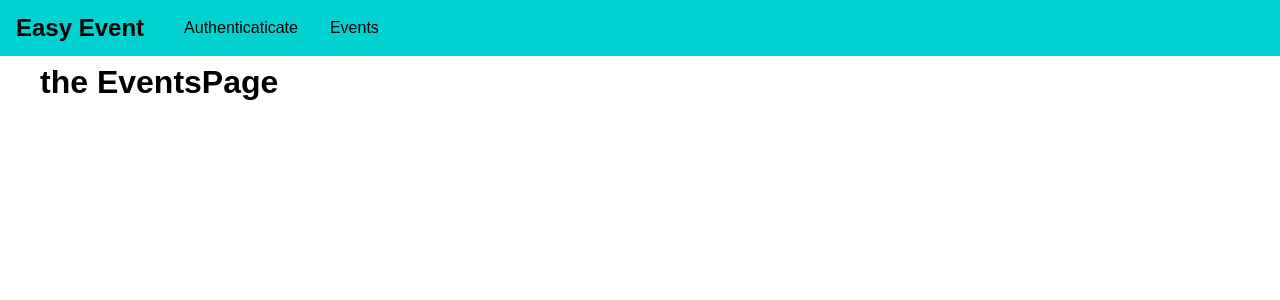
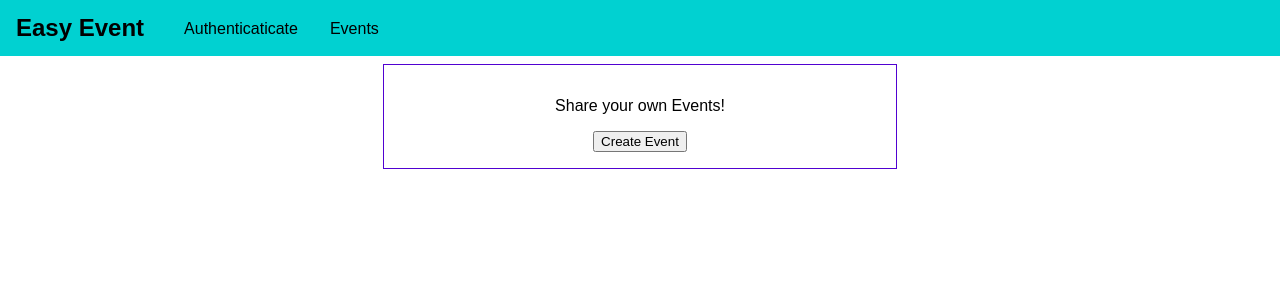
Before and after one commit to yamachan0625/react-projects-graphql-react-event-booking, a React (Create React App) app in the folder frontend/: page /events in a window 1280 px wide. Shown: the top 300 px of the page. Built offline with nearby package versions, Linux system fonts and the light colour scheme.

Commit message:
#15 adding a modal

```diff
--- a/frontend/src/App.js
+++ b/frontend/src/App.js
@@ -37,7 +37,6 @@
           <MainNavigation />
           <main className="main-content">
             <Switch>
-              {!this.state.token && <Redirect from="/" to="/auth" exact />}
               {this.state.token && <Redirect from="/" to="/events" exact />}
               {this.state.token && <Redirect from="/auth" to="/events" exact />}
               {!this.state.token && <Route path="/auth" component={AuthPage} />}
@@ -45,6 +44,7 @@
               {this.state.token && (
                 <Route path="/bookings" component={BookingsPage} />
               )}
+              {!this.state.token && <Redirect to="/auth" exact />}
             </Switch>
           </main>
         </AuthContext.Provider>
--- /dev/null
+++ b/frontend/src/components/Backdrop/Backdrop.css
@@ -0,0 +1,8 @@
+.backdrop {
+  position: fixed;
+  top: 0;
+  left: 0;
+  height: 100vh;
+  width: 100%;
+  background: rgba(0, 0, 0, 0.75);
+}
--- /dev/null
+++ b/frontend/src/components/Backdrop/Backdrop.js
@@ -0,0 +1,7 @@
+import React from 'react';
+
+import './Backdrop.css';
+
+const backdrop = (props) => <div className="backdrop"></div>;
+
+export default backdrop;
--- a/frontend/src/components/Navigation/MainNavigation.css
+++ b/frontend/src/components/Navigation/MainNavigation.css
@@ -26,15 +26,21 @@
   list-style: none;
   margin: 0;
   padding: 0;
+  align-items: center;
 }
 
 .main-navigation__item li {
   margin: 0 1rem;
 }
 
-.main-navigation__item a {
+.main-navigation__item a,
+.main-navigation__item button {
   text-decoration: none;
   color: #000;
+  font: inherit;
+  cursor: pointer;
+  vertical-align: middle;
+  margin: 0;
 }
 
 .main-navigation__item a:hover,
--- a/frontend/src/components/Navigation/MainNavigation.js
+++ b/frontend/src/components/Navigation/MainNavigation.js
@@ -24,9 +24,14 @@
                   <NavLink to="/events">Events</NavLink>
                 </li>
                 {context.token && (
-                  <li>
-                    <NavLink to="/bookings">Bookings</NavLink>
-                  </li>
+                  <>
+                    <li>
+                      <NavLink to="/bookings">Bookings</NavLink>
+                    </li>
+                    <li>
+                      <button onClick={context.logout}>Logout</button>
+                    </li>
+                  </>
                 )}
               </ul>
             </nav>
--- /dev/null
+++ b/frontend/src/components/modal/Modal.css
@@ -0,0 +1,36 @@
+.modal {
+  width: 90%;
+  background: white;
+  box-shadow: 0 2px 8px rgba(0, 0, 0, 0.26);
+  position: fixed;
+  top: 20vh;
+  left: 5%;
+}
+
+.modal__header {
+  padding: 1rem;
+  background: #5101d1;
+  color: white;
+}
+
+.modal__header h1 {
+  margin: 0;
+  font-size: 1.25rem;
+}
+
+.modal__content {
+  padding: 1rem;
+}
+
+.modal__actions {
+  display: flex;
+  justify-content: flex-end;
+  padding: 1rem;
+}
+
+@media (min-width: 768px) {
+  .modal {
+    width: 30rem;
+    left: calc((100% - 30rem) / 2);
+  }
+}
--- /dev/null
+++ b/frontend/src/components/modal/Modal.js
@@ -0,0 +1,26 @@
+import React from 'react';
+
+import './Modal.css';
+
+const modal = (props) => (
+  <div className="modal">
+    <header className="modal__header">
+      <h1>{props.title}</h1>
+    </header>
+    <section className="modal__content">{props.children}</section>
+    <section className="modal__actions">
+      {props.canCancel && (
+        <button className="btn" onClick={props.onCancel}>
+          Cancel
+        </button>
+      )}
+      {props.canConfirm && (
+        <button className="btn" onClick={props.onConfirm}>
+          Confirm
+        </button>
+      )}
+    </section>
+  </div>
+);
+
+export default modal;
--- /dev/null
+++ b/frontend/src/pages/Events.css
@@ -0,0 +1,8 @@
+.events-control {
+  text-align: center;
+  border: 1px solid #5101d1;
+  padding: 1rem;
+  margin: 2rem auto;
+  width: 30rem;
+  max-width: 80%;
+}
--- a/frontend/src/pages/Events.js
+++ b/frontend/src/pages/Events.js
@@ -1,8 +1,49 @@
 import React, { Component } from 'react';
 
+import Modal from '../components/modal/Modal';
+import Backdrop from '../components/Backdrop/Backdrop';
+import './Events.css';
+
 class EventsPage extends Component {
+  state = {
+    creating: false,
+  };
+
+  startCreateEventHandler = () => {
+    this.setState({ creating: true });
+  };
+
+  modalConfirmHandler = () => {
+    this.setState({ creating: false });
+  };
+
+  modalCancelHandler = () => {
+    this.setState({ creating: false });
+  };
+
   render() {
-    return <h1>the EventsPage</h1>;
+    return (
+      <React.Fragment>
+        {this.state.creating && <Backdrop />}
+        {this.state.creating && (
+          <Modal
+            title="Add Event"
+            canCancel
+            canConfirm
+            onCancel={this.modalCancelHandler}
+            onConfirm={this.modalConfirmHandler}
+          >
+            <p>Modal Content</p>
+          </Modal>
+        )}
+        <div className="events-control">
+          <p>Share your own Events!</p>
+          <button className="btn" onClick={this.startCreateEventHandler}>
+            Create Event
+          </button>
+        </div>
+      </React.Fragment>
+    );
   }
 }
 
```
